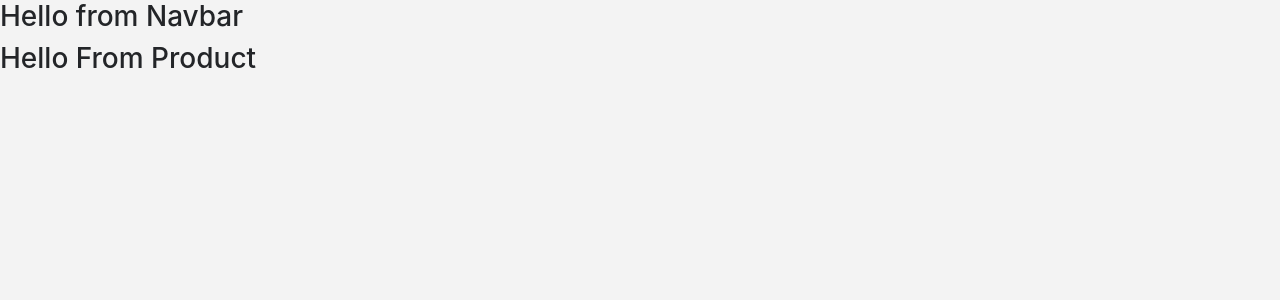
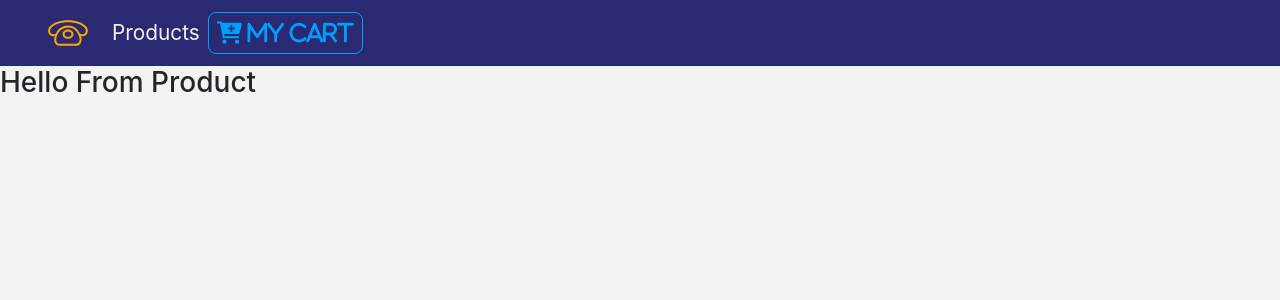
Before and after one commit to sigvant/cellphone-shop, a React (Create React App) app: page / in a window 1280 px wide. Shown: the top 300 px of the page. Built offline with nearby package versions, Linux system fonts and the light colour scheme.

Commit message:
before working with product list

```diff
--- a/package.json
+++ b/package.json
@@ -11,6 +11,7 @@
     "react-dom": "^17.0.2",
     "react-router-dom": "^5.3.0",
     "react-scripts": "4.0.3",
+    "styled-components": "^5.3.1",
     "web-vitals": "^1.1.2"
   },
   "scripts": {
--- /dev/null
+++ b/src/components/Button.js
@@ -0,0 +1,21 @@
+import styled from "styled-components";
+
+export const ButtonContainer = styled.button`
+    text-transform: capitalize;
+    font-size: 1.4rem;
+    background: transparent;
+    border: 0.05rem solid var(--lightBlue);
+    color: var(--lightBlue);
+    border-radius: 0.5rem;
+    padding: 0.2rem 0.5rem;
+    cursor: pointer;
+    margin: 0.2rem 0.5rem 0.2rem 0;
+    transition: all 0.5s ease-in-out;
+    &:hover {
+        background: var(--lightBlue);
+        color: var(--mainBlue);
+    }
+    &:focus {
+        outline: none;
+    }
+`
--- a/src/components/NavBar.js
+++ b/src/components/NavBar.js
@@ -1,11 +1,43 @@
 import React from 'react'
+import {Link} from 'react-router-dom'
+import logo from '../logo.svg'
+import styled from 'styled-components'
+import { ButtonContainer } from './Button'
 
 function NavBar() {
     return (
-        <div>
-            <h3>Hello from Navbar</h3>
-        </div>
+        <NavWrapper className="navbar navbar-expand-sm navbar-dark px-sm-5">
+            {/* https://www.iconfinder.com/icons/1243689/call_phone_icon
+            Creative Commons (Attribution 3.0 Unported);
+            https://www.iconfinder.com/Makoto_msk */}
+            <Link to='/'>
+                <img src={logo} alt="store" className='navbar-brand' />
+            </Link>
+            <ul className="navbar-nav align-items-center">
+                <li className="nav-item ml-5">
+                    <Link to='/' className='nav-link'>
+                        Products
+                    </Link>
+                </li>
+            </ul>
+            <Link to='/cart' className='ml-auto'>
+                <ButtonContainer>
+                    <span className='mr-2'>
+                        <i className="fas fa-cart-plus"> My Cart</i>
+                    </span>
+                </ButtonContainer>
+            </Link>
+        </NavWrapper>
     )
 }
 
 export default NavBar
+
+const NavWrapper = styled.nav`
+    background:var(--mainBlue);
+    .nav-link {
+        color: var(--mainWhite)!important;
+        font-size: 1.3rem;
+        text-transform: capitalize;
+    }
+`
```
Also changed, not shown: 1 other file (tests, documents, lock files or other folders).
